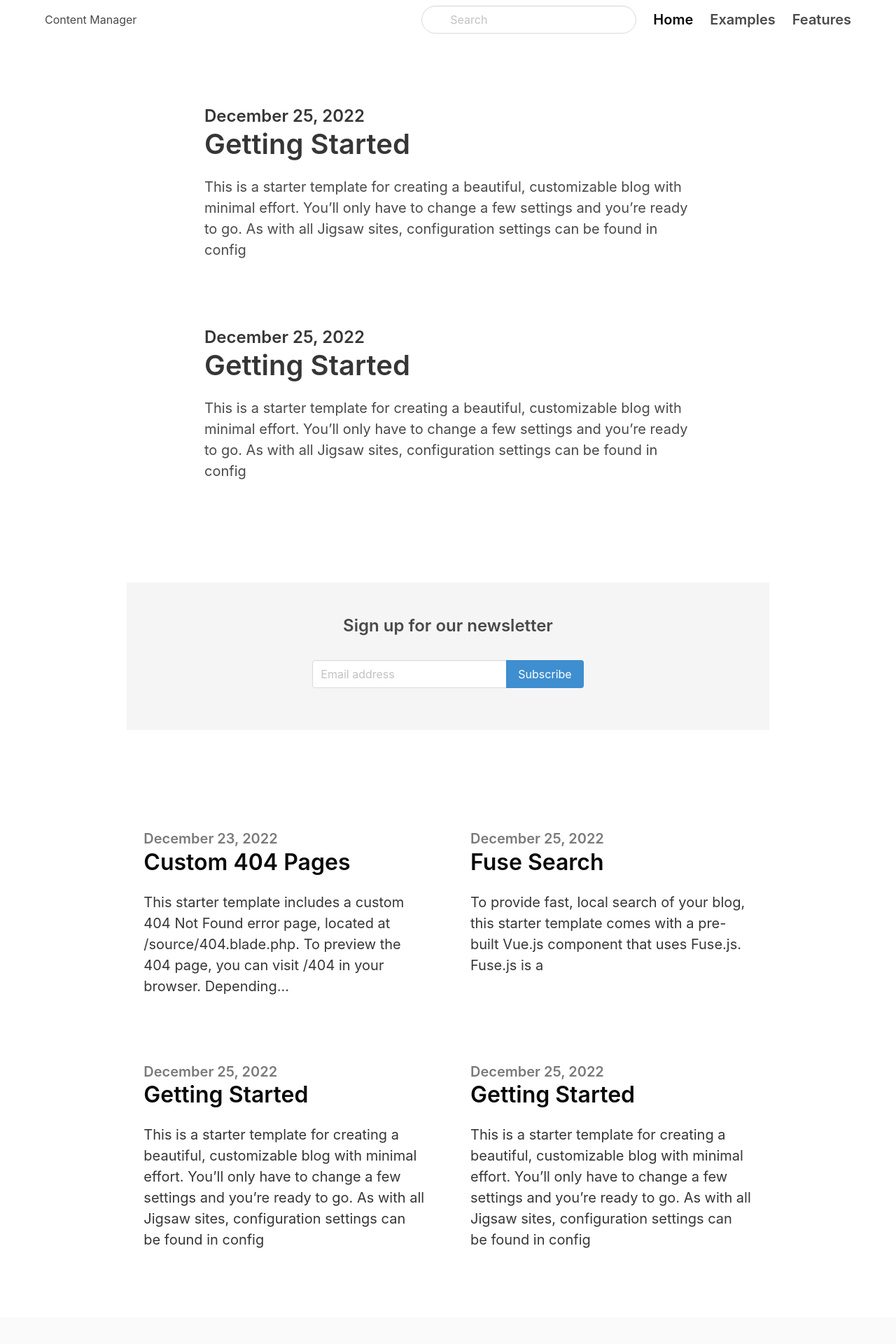
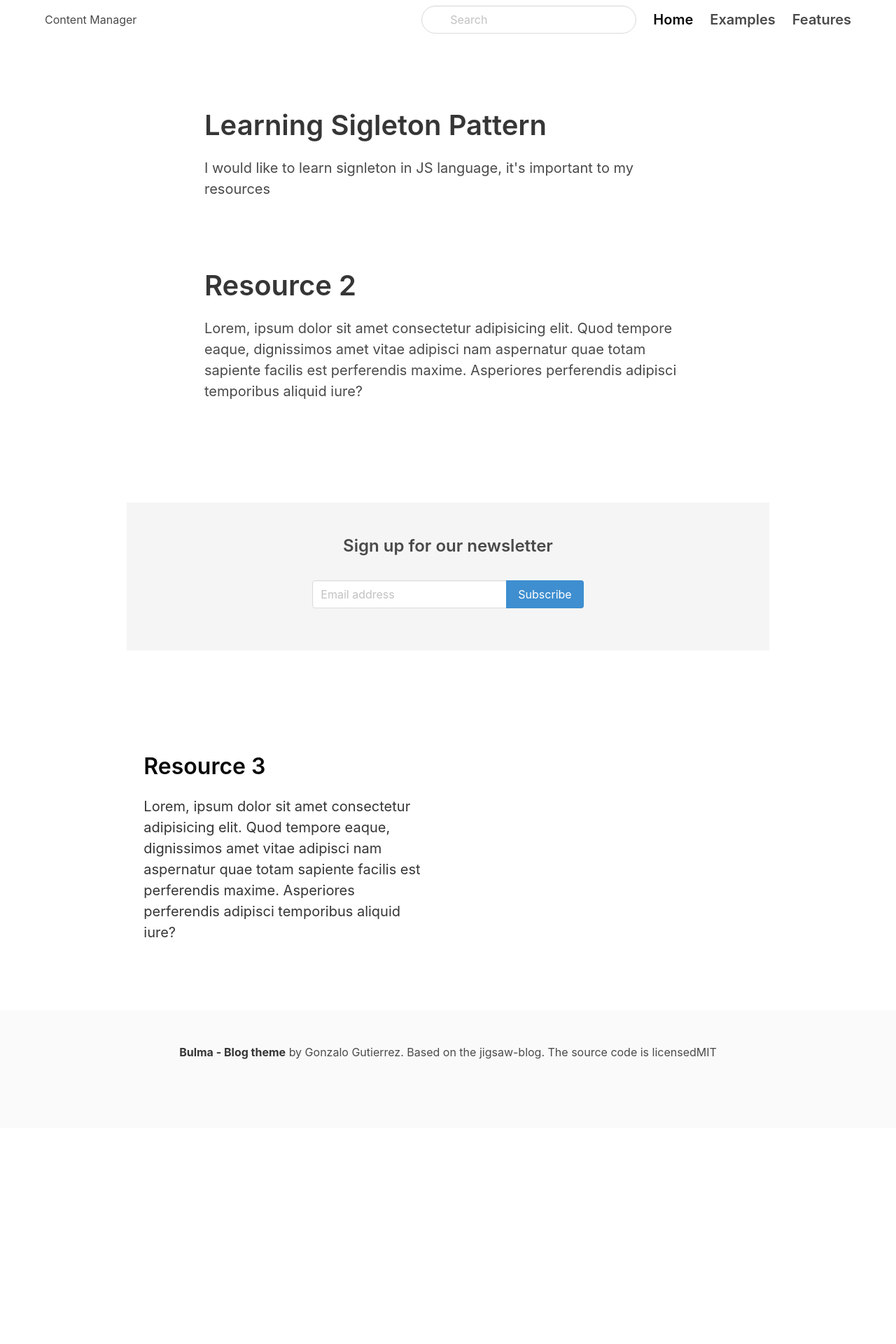
Before and after one commit to estopaceadrian/content-manager-app, a Next.js app: page / in a window 1280 px wide. Shown: the top 1920 px of the page at 70% size. After the commit the page ends 1611 px from the top, so only its background shows below. Built offline with nearby package versions, Linux system fonts and the light colour scheme.

Commit message:
created api fetch

```diff
--- /dev/null
+++ b/api/data.js
@@ -0,0 +1,35 @@
+export const data = [
+  {
+    id: '1',
+    title: 'Learning Sigleton Pattern',
+    description:
+      "I would like to learn signleton in JS language, it's important to my resources",
+    link: 'https://link.com',
+    image: 'https://image.com',
+    priority: 3,
+    timeToFinish: 120,
+    active: true,
+  },
+  {
+    id: '2',
+    title: 'Resource 2',
+    description:
+      'Lorem, ipsum dolor sit amet consectetur adipisicing elit. Quod tempore eaque, dignissimos amet vitae adipisci nam aspernatur quae totam sapiente facilis est perferendis maxime. Asperiores perferendis adipisci temporibus aliquid iure?',
+    link: 'https://link.com',
+    image: 'https://image.com',
+    priority: 2,
+    timeToFinish: 60,
+    active: false,
+  },
+  {
+    id: '3',
+    title: 'Resource 3',
+    description:
+      'Lorem, ipsum dolor sit amet consectetur adipisicing elit. Quod tempore eaque, dignissimos amet vitae adipisci nam aspernatur quae totam sapiente facilis est perferendis maxime. Asperiores perferendis adipisci temporibus aliquid iure?',
+    link: 'https://link.com',
+    image: 'https://image.com',
+    priority: 1,
+    timeToFinish: 30,
+    active: false,
+  },
+];
--- /dev/null
+++ b/components/Article.js
@@ -0,0 +1,32 @@
+import React from 'react';
+
+const Article = ({ resources }) => {
+  const renderData = () =>
+    resources.map((data) => (
+      <div className="column is-5 is-offset-1 " key={data.id}>
+        <div className="content is-medium">
+          <h2 className="subtitle is-5 has-text-grey">{data.createdAt}</h2>
+          <h1 className="title has-text-black is-3">{data.title}</h1>
+          <p className="has-text-dark">{data.description}</p>
+        </div>
+      </div>
+    ));
+
+  return (
+    <section className="hero ">
+      <div className="hero-body">
+        <div className="container">
+          <section className="section">
+            <div className="columns is-multiline is-variable is-8">
+              {renderData()}
+            </div>
+          </section>
+
+          <div className="is-divider"></div>
+        </div>
+      </div>
+    </section>
+  );
+};
+
+export default Article;
--- a/components/Hero.js
+++ b/components/Hero.js
@@ -1,45 +1,27 @@
 import React from 'react';
 
-const Hero = () => {
+const Hero = ({ resources }) => {
   return (
     <section className="hero ">
       <div className="hero-body">
         <div className="container">
-          <section className="section">
+          {resources.map((data) => {
+            return (
+              <section className="section" key={data.id}>
                 <div className="columns">
                   <div className="column is-8 is-offset-2">
                     <div className="content is-medium">
-                  <h2 className="subtitle is-4">December 25, 2022</h2>
-                  <h1 className="title">Getting Started</h1>
-                  <p>
-                    This is a starter template for creating a beautiful,
-                    customizable blog with minimal effort. You’ll only have to
-                    change a few settings and you’re ready to go. As with all
-                    Jigsaw sites, configuration settings can be found in config
-                  </p>
+                      <h2 className="subtitle is-4">{data.createdAt}</h2>
+                      <h1 className="title">{data.title}</h1>
+                      <p>{data.description}</p>
                     </div>
                   </div>
                 </div>
               </section>
+            );
+          })}
 
           <div className="is-divider"></div>
-
-          <section className="section">
-            <div className="columns">
-              <div className="column is-8 is-offset-2">
-                <div className="content is-medium">
-                  <h2 className="subtitle is-4">December 25, 2022</h2>
-                  <h1 className="title">Getting Started</h1>
-                  <p>
-                    This is a starter template for creating a beautiful,
-                    customizable blog with minimal effort. You’ll only have to
-                    change a few settings and you’re ready to go. As with all
-                    Jigsaw sites, configuration settings can be found in config
-                  </p>
-                </div>
-              </div>
-            </div>
-          </section>
         </div>
       </div>
     </section>
--- /dev/null
+++ b/components/Layout.js
@@ -0,0 +1,11 @@
+import React from 'react';
+import Navbar from './Navbar';
+
+const Layout = ({ children }) => (
+  <>
+    <Navbar />
+    {children}
+  </>
+);
+
+export default Layout;
--- a/components/Navbar.js
+++ b/components/Navbar.js
@@ -8,6 +8,7 @@ const Navbar = () => {
           <a className="navbar-item" href="../">
             <h1>Content Manager</h1>
           </a>
+
           <span className="navbar-burger burger" data-target="navbarMenu">
             <span></span>
             <span></span>
--- /dev/null
+++ b/jsconfig.json
@@ -0,0 +1,5 @@
+{
+  "compilerOptions": {
+    "baseUrl": "."
+  }
+}
--- /dev/null
+++ b/pages/api/data.json
@@ -0,0 +1,32 @@
+[
+  {
+    "id": "1",
+    "title": "Learning Sigleton Pattern",
+    "description": "I would like to learn signleton in JS language, it's important to my resources",
+    "link": "https://link.com",
+    "image": "https://image.com",
+    "priority": 3,
+    "timeToFinish": 120,
+    "status": "inactive"
+  },
+  {
+    "id": "2",
+    "title": "Resource 2",
+    "description": "Lorem, ipsum dolor sit amet consectetur adipisicing elit. Quod tempore eaque, dignissimos amet vitae adipisci nam aspernatur quae totam sapiente facilis est perferendis maxime. Asperiores perferendis adipisci temporibus aliquid iure?",
+    "link": "https://link.com",
+    "image": "https://image.com",
+    "priority": 2,
+    "timeToFinish": 60,
+    "status": "inactive"
+  },
+  {
+    "id": "3",
+    "title": "Resource 3",
+    "description": "Lorem, ipsum dolor sit amet consectetur adipisicing elit. Quod tempore eaque, dignissimos amet vitae adipisci nam aspernatur quae totam sapiente facilis est perferendis maxime. Asperiores perferendis adipisci temporibus aliquid iure?",
+    "link": "https://link.com",
+    "image": "https://image.com",
+    "priority": 1,
+    "timeToFinish": 30,
+    "status": "inactive"
+  }
+]
--- /dev/null
+++ b/pages/api/hello.js
@@ -0,0 +1,3 @@
+export default function hello(req, res) {
+  res.send({ message: 'hello World!' });
+}
--- /dev/null
+++ b/pages/api/resources.js
@@ -0,0 +1,5 @@
+import data from './data.json';
+
+export default function (req, res) {
+  res.send(data);
+}
--- a/pages/index.js
+++ b/pages/index.js
@@ -1,107 +1,42 @@
-import Footer from '../components/Footer';
-import Hero from '../components/Hero';
-import Navbar from '../components/Navbar';
-import Newsletter from '../components/Newsletter';
+import Footer from 'components/Footer';
+import Hero from 'components/Hero';
+import Newsletter from 'components/Newsletter';
+import Article from 'components/Article';
+import Layout from 'components/Layout';
 
-function Home() {
+function Home({ resources }) {
   return (
     <>
-      {/* <!-- START NAV --> */}
-      <Navbar />
-      {/* <!-- END NAV --> */}
-
-      {/* <!-- Image --> */}
-      <Hero />
-
-      {/* <!-- newsletter --> */}
-      <Newsletter />
-      {/*
-  <!-- Articles --> */}
-
-      <section className="hero ">
-        <div className="hero-body">
-          <div className="container">
-            <section className="section">
-              <div className="columns is-variable is-8">
-                <div className="column is-5 is-offset-1 ">
-                  <div className="content is-medium">
-                    <h2 className="subtitle is-5 has-text-grey">
-                      December 23, 2022
-                    </h2>
-                    <h1 className="title has-text-black is-3">
-                      Custom 404 Pages
-                    </h1>
-                    <p className="has-text-dark">
-                      This starter template includes a custom 404 Not Found
-                      error page, located at /source/404.blade.php. To preview
-                      the 404 page, you can visit /404 in your browser.
-                      Depending...
-                    </p>
-                  </div>
-                </div>
-                <div className="column is-5">
-                  <div className="content is-medium">
-                    <h2 className="subtitle is-5 has-text-grey">
-                      December 25, 2022
-                    </h2>
-                    <h1 className="title has-text-black is-3">Fuse Search</h1>
-                    <p className="has-text-dark">
-                      To provide fast, local search of your blog, this starter
-                      template comes with a pre-built Vue.js component that uses
-                      Fuse.js. Fuse.js is a
-                    </p>
-                  </div>
-                </div>
-              </div>
-            </section>
-
-            <div className="is-divider"></div>
-
-            <section className="section">
-              <div className="columns is-variable is-8">
-                <div className="column is-5 is-offset-1">
-                  <div className="content is-medium">
-                    <h2 className="subtitle is-5 has-text-grey">
-                      December 25, 2022
-                    </h2>
-                    <h1 className="title has-text-black is-3">
-                      Getting Started
-                    </h1>
-                    <p className="has-text-dark">
-                      This is a starter template for creating a beautiful,
-                      customizable blog with minimal effort. You’ll only have to
-                      change a few settings and you’re ready to go. As with all
-                      Jigsaw sites, configuration settings can be found in
-                      config
-                    </p>
-                  </div>
-                </div>
-                <div className="column is-5">
-                  <div className="content is-medium">
-                    <h2 className="subtitle is-5 has-text-grey">
-                      December 25, 2022
-                    </h2>
-                    <h1 className="title has-text-black is-3">
-                      Getting Started
-                    </h1>
-                    <p className="has-text-dark">
-                      This is a starter template for creating a beautiful,
-                      customizable blog with minimal effort. You’ll only have to
-                      change a few settings and you’re ready to go. As with all
-                      Jigsaw sites, configuration settings can be found in
-                      config
-                    </p>
-                  </div>
-                </div>
-              </div>
-            </section>
-          </div>
-        </div>
-      </section>
-
-      <Footer />
+      <Layout>
+        <Hero resources={resources.slice(0, 2)} />
+        <Newsletter />
+        <Article resources={resources.slice(2)} />
+        <Footer />
+      </Layout>
     </>
   );
 }
 
+export async function getServerSideProps() {
+  const resData = await fetch('http://localhost:3000/api/resources');
+  const data = await resData.json();
+
+  return {
+    props: {
+      resources: data,
+    },
+  };
+}
+
+// export async function getStaticProps() {
+//   const resData = await fetch('http://localhost:3000/api/resources');
+//   const data = await resData.json();
+
+//   return {
+//     props: {
+//       resources: data,
+//     },
+//   };
+// }
+
 export default Home;
```
Also changed, not shown: pages/about.js (+9 -1 lines). Lines whose indentation alone changed are shown as unchanged.
